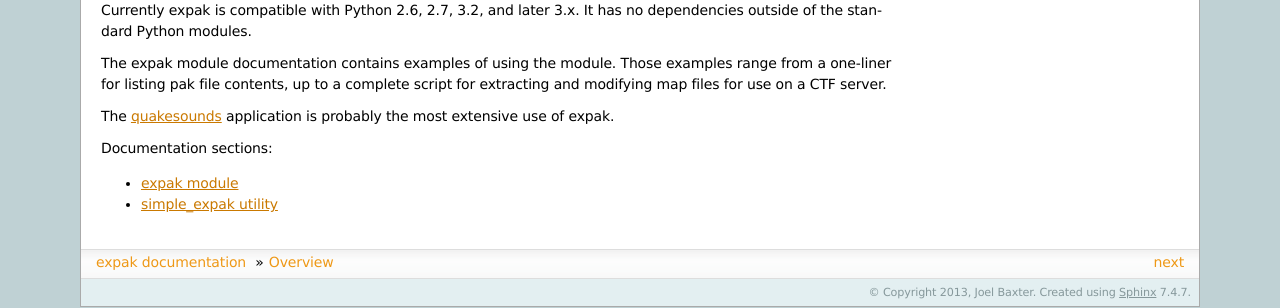
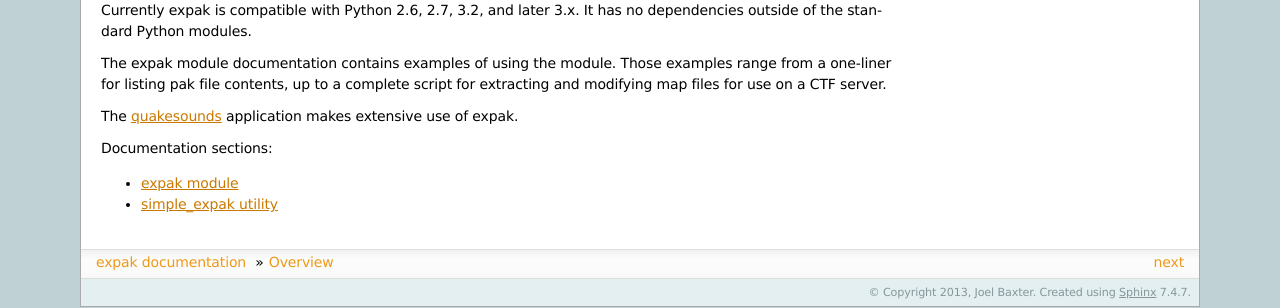
Before and after one commit to neogeographica/expak, a Sphinx documentation site: the page built from docs/index.rst, in a window 1280 px wide. Shown: the part 177-485 px from the top of the page. Built offline with Sphinx 7.4.7, drawn with Linux system fonts in a browser that asks for light colours; the version number could not be read and is left out.

Commit message:
minor README wording tweak

```diff
--- a/README.rst
+++ b/README.rst
@@ -27,7 +27,7 @@ The expak module documentation contains examples of using the module. Those
 examples range from a one-liner for listing pak file contents, up to a
 complete script for extracting and modifying map files for use on a CTF server.
 
-The quakesounds_ application is probably the most extensive use of expak.
+The quakesounds_ application makes extensive use of expak.
 
 .. _GPLv3: http://www.gnu.org/copyleft/gpl.html
 .. _Quake-style pak files: http://quakewiki.org/wiki/.pak
--- a/docs/blurb.txt
+++ b/docs/blurb.txt
@@ -12,7 +12,7 @@ The expak module documentation contains examples of using the module. Those
 examples range from a one-liner for listing pak file contents, up to a
 complete script for extracting and modifying map files for use on a CTF server.
 
-The quakesounds_ application is probably the most extensive use of expak.
+The quakesounds_ application makes extensive use of expak.
 
 .. _GPLv3: http://www.gnu.org/copyleft/gpl.html
 .. _Quake-style pak files: http://quakewiki.org/wiki/.pak
```
